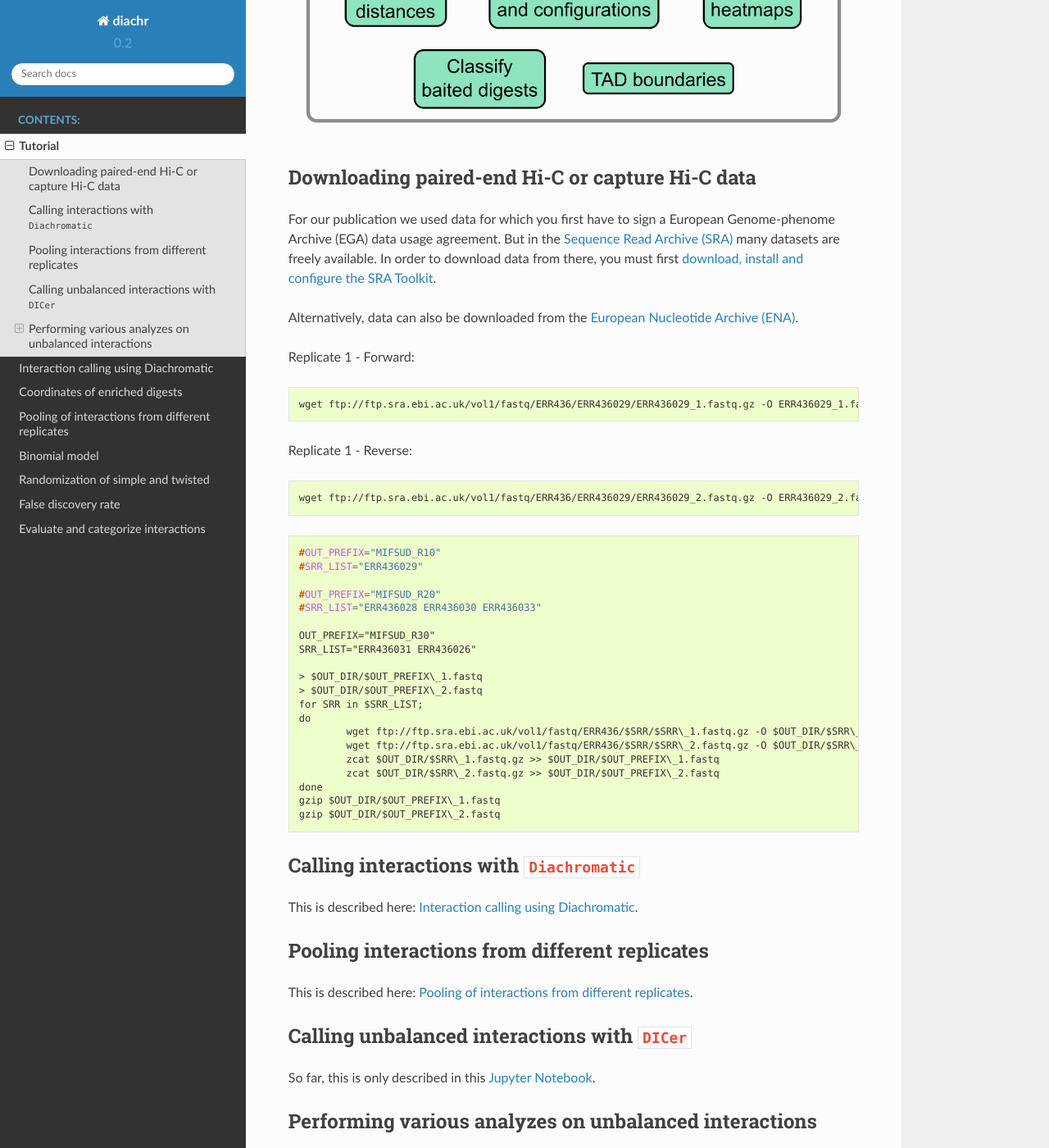
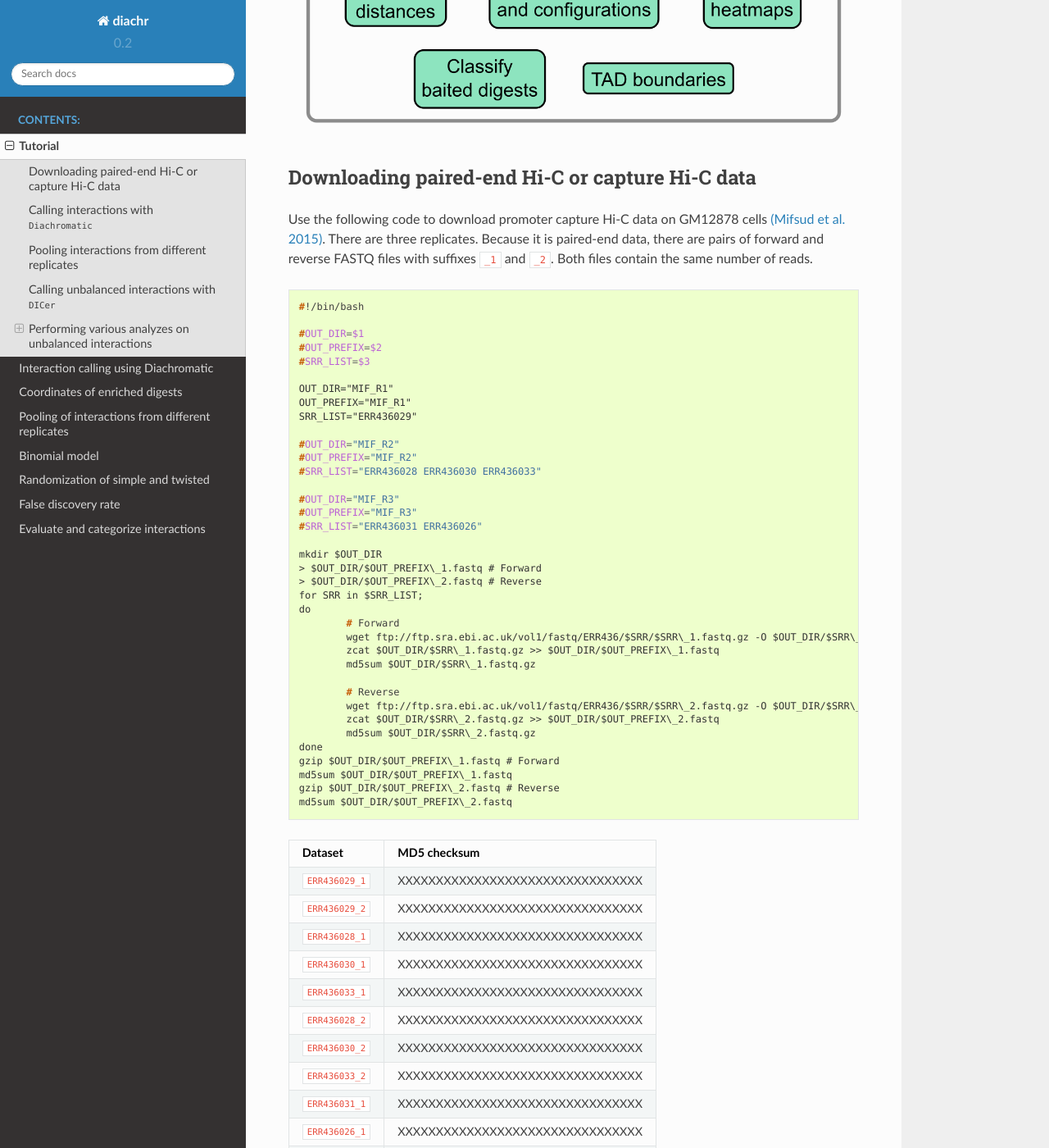
Before and after one commit to hansenp/diachrscripts, a Sphinx documentation site: the page built from docs/tutorial.rst, in a window 1280 px wide and 1400 px high, scrolled down 1217 px. Shown: the whole window at 82% size. Built offline with Sphinx 7.4.7 and the Read the Docs theme 2.0.0, drawn with Linux system fonts in a browser that asks for light colours; some of the changed text lies outside the part shown.

Commit message:
Worked on RTD tutorial.

```diff
--- a/docs/tutorial.rst
+++ b/docs/tutorial.rst
@@ -14,47 +14,80 @@ analyzes of interactions with unbalanced read counts that can be performed in Ju
 Downloading paired-end Hi-C or capture Hi-C data
 ************************************************
 
-For our publication we used data for which you first have to sign a European Genome-phenome Archive (EGA) data usage
-agreement. But in the `Sequence Read Archive (SRA) <https://www.ncbi.nlm.nih.gov/sra/docs/>`_ many datasets are freely
-available. In order to download data from there, you must first
-`download, install and configure the SRA Toolkit <https://github.com/ncbi/sra-tools/wiki/02.-Installing-SRA-Toolkit>`_.
-
-Alternatively, data can also be downloaded from the `European Nucleotide Archive (ENA) <https://www.ebi.ac.uk/ena/browser/home>`_.
-
-Replicate 1 - Forward:
+Use the following code to download promoter capture Hi-C data on GM12878 cells
+`(Mifsud et al. 2015) <https://pubmed.ncbi.nlm.nih.gov/25938943/>`_.
+There are three replicates. Because it is paired-end data, there are pairs of forward and reverse FASTQ files with
+suffixes ``_1`` and ``_2``. Both files contain the same number of reads.
 
 .. code-block:: console
 
-    wget ftp://ftp.sra.ebi.ac.uk/vol1/fastq/ERR436/ERR436029/ERR436029_1.fastq.gz -O ERR436029_1.fastq.gz
+    #!/bin/bash
 
-Replicate 1 - Reverse:
+    #OUT_DIR=$1
+    #OUT_PREFIX=$2
+    #SRR_LIST=$3
 
-.. code-block:: console
+    OUT_DIR="MIF_R1"
+    OUT_PREFIX="MIF_R1"
+    SRR_LIST="ERR436029"
 
-    wget ftp://ftp.sra.ebi.ac.uk/vol1/fastq/ERR436/ERR436029/ERR436029_2.fastq.gz -O ERR436029_2.fastq.gz
-
-.. code-block:: console
-
-    #OUT_PREFIX="MIFSUD_R10"
-    #SRR_LIST="ERR436029"
-
-    #OUT_PREFIX="MIFSUD_R20"
+    #OUT_DIR="MIF_R2"
+    #OUT_PREFIX="MIF_R2"
     #SRR_LIST="ERR436028 ERR436030 ERR436033"
 
-    OUT_PREFIX="MIFSUD_R30"
-    SRR_LIST="ERR436031 ERR436026"
+    #OUT_DIR="MIF_R3"
+    #OUT_PREFIX="MIF_R3"
+    #SRR_LIST="ERR436031 ERR436026"
 
-    > $OUT_DIR/$OUT_PREFIX\_1.fastq
-    > $OUT_DIR/$OUT_PREFIX\_2.fastq
+    mkdir $OUT_DIR
+    > $OUT_DIR/$OUT_PREFIX\_1.fastq # Forward
+    > $OUT_DIR/$OUT_PREFIX\_2.fastq # Reverse
     for SRR in $SRR_LIST;
     do
+            # Forward
             wget ftp://ftp.sra.ebi.ac.uk/vol1/fastq/ERR436/$SRR/$SRR\_1.fastq.gz -O $OUT_DIR/$SRR\_1.fastq.gz
+            zcat $OUT_DIR/$SRR\_1.fastq.gz >> $OUT_DIR/$OUT_PREFIX\_1.fastq
+            md5sum $OUT_DIR/$SRR\_1.fastq.gz
+
+            # Reverse
             wget ftp://ftp.sra.ebi.ac.uk/vol1/fastq/ERR436/$SRR/$SRR\_2.fastq.gz -O $OUT_DIR/$SRR\_2.fastq.gz
-            zcat $OUT_DIR/$SRR\_1.fastq.gz >> $OUT_DIR/$OUT_PREFIX\_1.fastq
             zcat $OUT_DIR/$SRR\_2.fastq.gz >> $OUT_DIR/$OUT_PREFIX\_2.fastq
+            md5sum $OUT_DIR/$SRR\_2.fastq.gz
     done
-    gzip $OUT_DIR/$OUT_PREFIX\_1.fastq
-    gzip $OUT_DIR/$OUT_PREFIX\_2.fastq
+    gzip $OUT_DIR/$OUT_PREFIX\_1.fastq # Forward
+    md5sum $OUT_DIR/$OUT_PREFIX\_1.fastq
+    gzip $OUT_DIR/$OUT_PREFIX\_2.fastq # Reverse
+    md5sum $OUT_DIR/$OUT_PREFIX\_2.fastq
+
+
++-----------------------+----------------------------------------------------------+
+| Dataset               | MD5 checksum                                             |
++=======================+==========================================================+
+| ``ERR436029_1``       | XXXXXXXXXXXXXXXXXXXXXXXXXXXXXXXX                         |
++-----------------------+----------------------------------------------------------+
+| ``ERR436029_2``       | XXXXXXXXXXXXXXXXXXXXXXXXXXXXXXXX                         |
++-----------------------+----------------------------------------------------------+
+| ``ERR436028_1``       | XXXXXXXXXXXXXXXXXXXXXXXXXXXXXXXX                         |
++-----------------------+----------------------------------------------------------+
+| ``ERR436030_1``       | XXXXXXXXXXXXXXXXXXXXXXXXXXXXXXXX                         |
++-----------------------+----------------------------------------------------------+
+| ``ERR436033_1``       | XXXXXXXXXXXXXXXXXXXXXXXXXXXXXXXX                         |
++-----------------------+----------------------------------------------------------+
+| ``ERR436028_2``       | XXXXXXXXXXXXXXXXXXXXXXXXXXXXXXXX                         |
++-----------------------+----------------------------------------------------------+
+| ``ERR436030_2``       | XXXXXXXXXXXXXXXXXXXXXXXXXXXXXXXX                         |
++-----------------------+----------------------------------------------------------+
+| ``ERR436033_2``       | XXXXXXXXXXXXXXXXXXXXXXXXXXXXXXXX                         |
++-----------------------+----------------------------------------------------------+
+| ``ERR436031_1``       | XXXXXXXXXXXXXXXXXXXXXXXXXXXXXXXX                         |
++-----------------------+----------------------------------------------------------+
+| ``ERR436026_1``       | XXXXXXXXXXXXXXXXXXXXXXXXXXXXXXXX                         |
++-----------------------+----------------------------------------------------------+
+| ``ERR436031_2``       | XXXXXXXXXXXXXXXXXXXXXXXXXXXXXXXX                         |
++-----------------------+----------------------------------------------------------+
+| ``ERR436026_2``       | XXXXXXXXXXXXXXXXXXXXXXXXXXXXXXXX                         |
++-----------------------+----------------------------------------------------------+
+
 
 ******************************************
 Calling interactions with ``Diachromatic``
```
